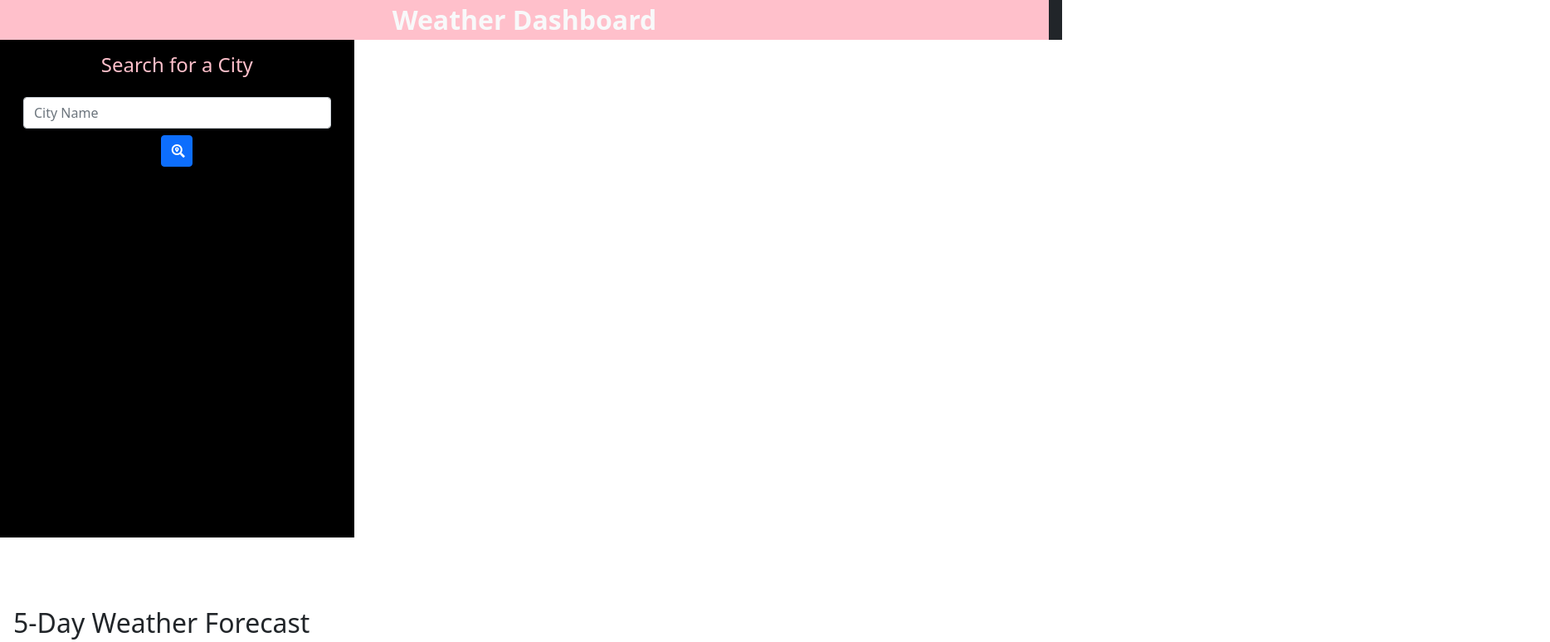
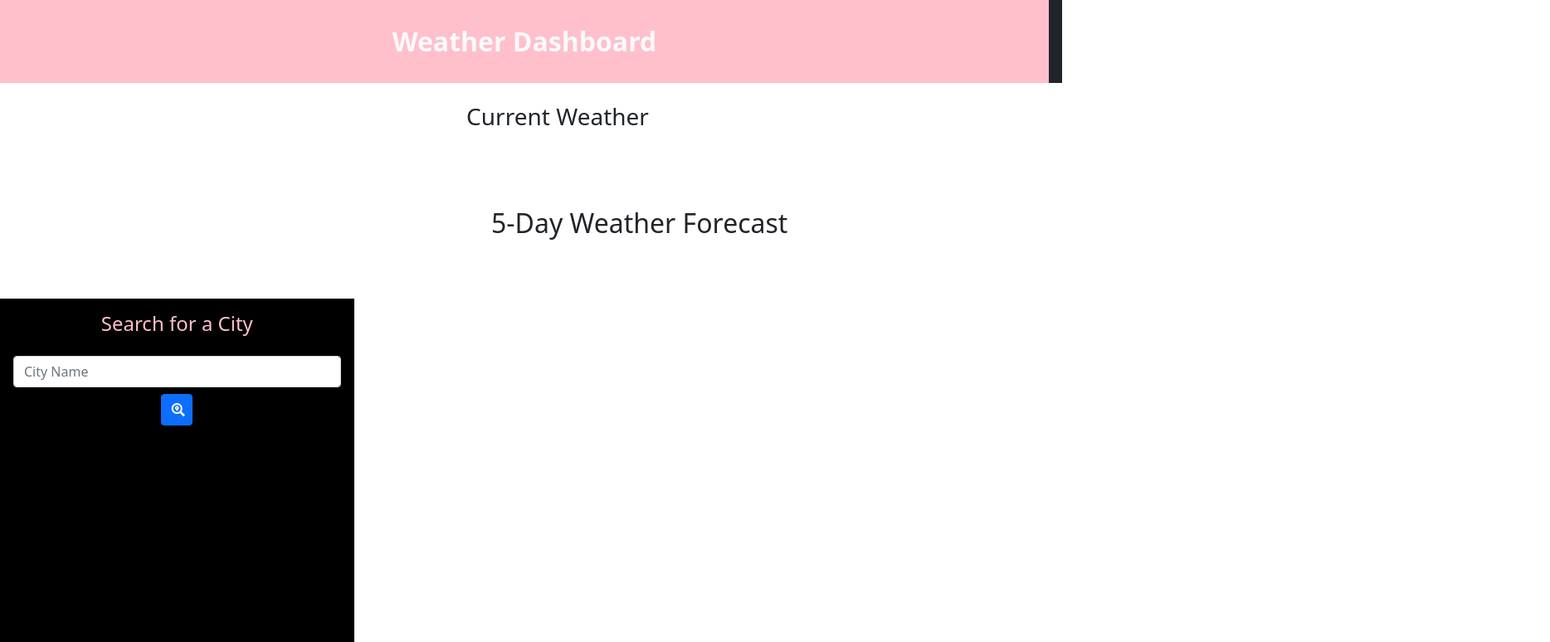
Before and after one commit to kimberlie901/Weather_Dashboard, a plain HTML site: page index.html in a window 1280 px wide. Shown: the top 774 px of the page at 83% size, 1868 px wide, since content can reach past the window. Drawn offline with nearby package versions, Linux system fonts and the light colour scheme.

Commit message:
got current weather and 5day forecast container to be in the middle

```diff
--- a/assets/style.css
+++ b/assets/style.css
@@ -7,6 +7,7 @@
     justify-content: center;
     align-items: center;
     background-color: pink;
+    height: 100px;
 }
 
 .main-container {
@@ -32,3 +33,16 @@
     margin-left: -1px;
     margin-top: 0;
 }
+
+.gutters {
+    position: relative;
+    left: 45%;
+}
+
+.container-left-columns {
+    display: flex;
+    flex-direction: column;
+    align-items: center;
+    position: relative;
+    left: 15%;
+}
--- a/index.html
+++ b/index.html
@@ -28,26 +28,10 @@
     <!-- main container-->
     <div class="main-container container-fluid">
         <div class="row">
-            <!-- search for a city container-->
-            <div class="col-md-4 searchCityContainer">
-                <div class="card-body">
-                    <div>
-                        <h3 class="text-center mb-4">Search for a City</h3>
-                        <form class="form-inline">
-                            <input type="text" class="form-control mr-sm-2" id="cityInput" placeholder="City Name">
-                            <button type="submit" class="btn btn-primary search-button my-2 ml-2" id="searchBtn"><i class="fas fa-search-location"></i></button>
-                        </form>
-                        <div class="cityList"></div>
-                    </div>
-                </div>
-            </div>
-        </div>
-    </div>
-
-
-    <!-- weather container-->
-    <div class="col-md-3 container-left-columns">
+            <!-- weather container -->
+            <div class="col-md-9 pt-4 order-md-2 container-left-columns">
                 <!-- current city container-->
+                <h3> Current Weather</h3>
                 <div class="row">
                     <div class="col-md-12 currentCityContainer">
                         <div class="card-body">
@@ -62,18 +46,20 @@
                     </div>
                 </div>
             </div>
+        </div>
+    </div>
 
 
     <!-- 5 day forecast container-->
     <div class="row gutters">
         <div class="col-md-12 fiveDayForecastContainer">
             <div class="card-body">
+                <h2>5-Day Weather Forecast</h2>
                 <div class="fiveDayForecast"></div>
-                    <h2>5-Day Weather Forecast</h2>
             </div>
         </div>
         <!-- day 1 -->
-            <div class="dayOneContainer">
+        <div class="col-md-2 dayOneContainer">
             <div class="card-body">
                 <div class="dayOne"></div>
                 <p class="dayOneDate"></p>
@@ -83,7 +69,7 @@
             </div>
         </div>
         <!-- day 2 -->
-            <div class="dayTwoContainer">
+        <div class="col-md-2 dayTwoContainer">
             <div class="card-body">
                 <div class="dayTwo"></div>
                 <p class="dayTwoDate"></p>
@@ -93,7 +79,7 @@
             </div>
         </div>
         <!-- day 3 -->
-            <div class="dayThreeContainer">
+        <div class="col-md-2 dayThreeContainer">
             <div class="card-body">
                 <div class="dayThree"></div>
                 <p class="dayThreeDate"></p>
@@ -103,7 +89,7 @@
             </div>
         </div>
         <!-- day 4 -->
-            <div class="dayFourContainer">
+        <div class="col-md-2 dayFourContainer">
             <div class="card-body">
                 <div class="dayFourContainer"></div>
                 <p class="dayFourDate"></p>
@@ -113,7 +99,7 @@
             </div>
         </div>
         <!-- day 5 -->
-            <div class="dayFiveContainer">
+        <div class="col-md-2 dayFiveContainer">
             <div class="card-body">
                 <div class="dayFive"></div>
                 <p class="dayFiveDate"></p>
@@ -121,6 +107,19 @@
                 <p class="dayFiveTemp"></p>
                 <p class="dayFiveHumidity"></p>
             </div>
+        </div>
+    </div>
+
+    <!-- search for a city container-->
+    <div class="col-md-4 searchCityContainer">
+        <div class="card-body">
+            <h3 class="text-center mb-4">Search for a City</h3>
+            <form class="form-inline">
+                <input type="text" class="form-control mr-sm-2" id="cityInput" placeholder="City Name">
+                <button type="submit" class="btn btn-primary search-button my-2 ml-2" id="searchBtn"><i
+                        class="fas fa-search-location"></i></button>
+            </form>
+            <div class="cityList"></div>
         </div>
     </div>
 
```
Lines whose indentation alone changed are shown as unchanged.
